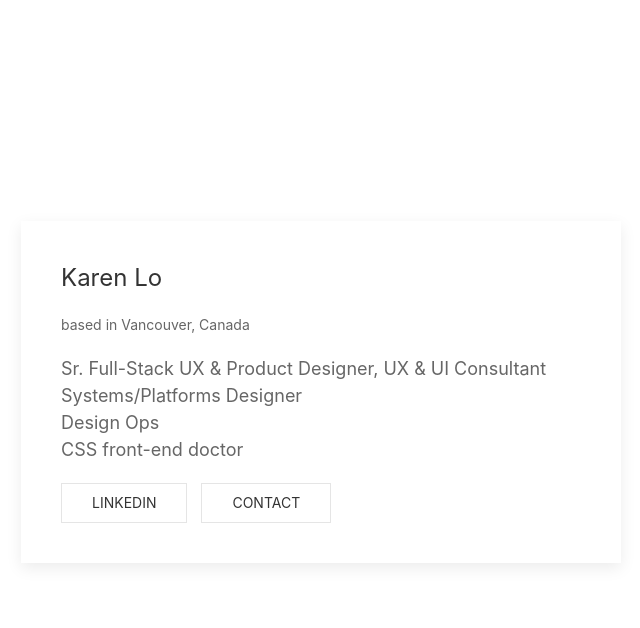
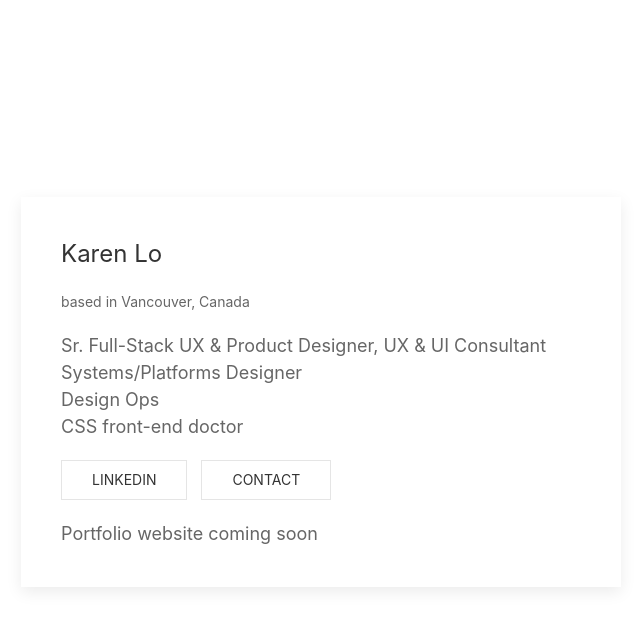
Before and after one commit to karenkun/karenkun.github.io, a Jekyll site: the page built from index.markdown, in a window 1280 px wide. Shown: the top 628 px of the page, without its empty margins (319-959 px from the left). Built offline with Jekyll 4.4.1, drawn with Linux system fonts in a browser that asks for light colours; nearby versions of some CDN libraries.

Commit message:
Coming soon

```diff
--- a/index.markdown
+++ b/index.markdown
@@ -22,5 +22,7 @@ order: 0
             <a class="uk-button uk-button-default uk-margin-small-right"  uk-icon="icon: chevron-right" href="https://www.linkedin.com/in/lokaren/" target="blank">LinkedIn</a>
             <a class="uk-button uk-button-default" uk-icon="icon: mail" href="mailto:design@karenlo.ca">Contact</a>
         </p>
+        <p>Portfolio website coming soon
+        </p>
     </div>
 </center>
```
